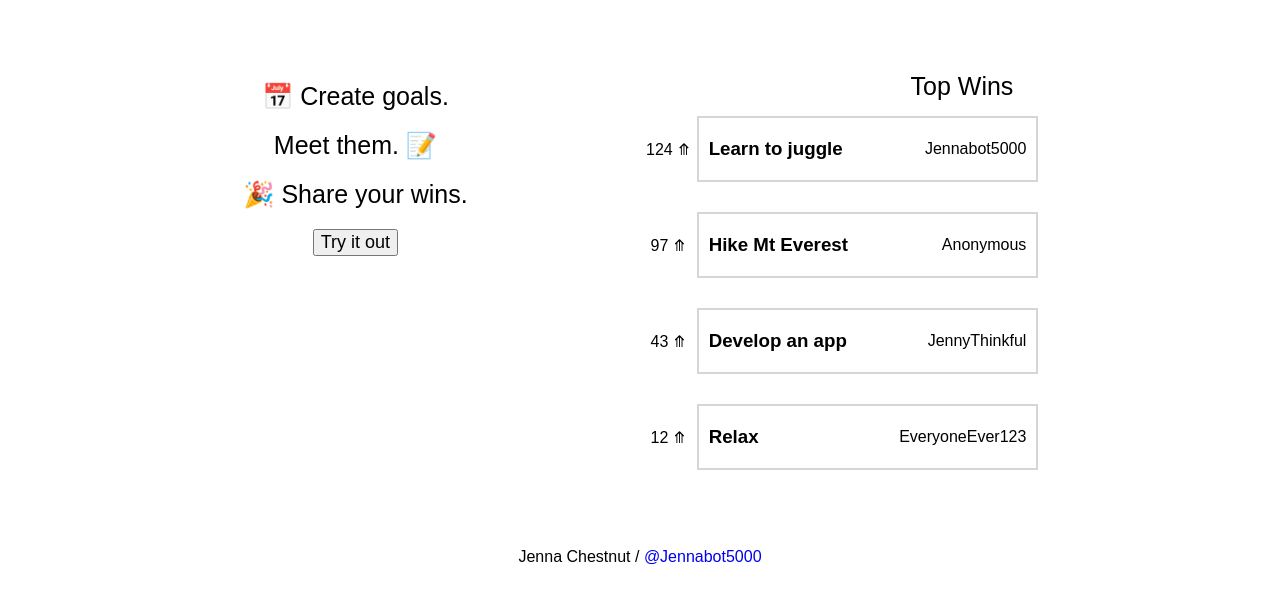
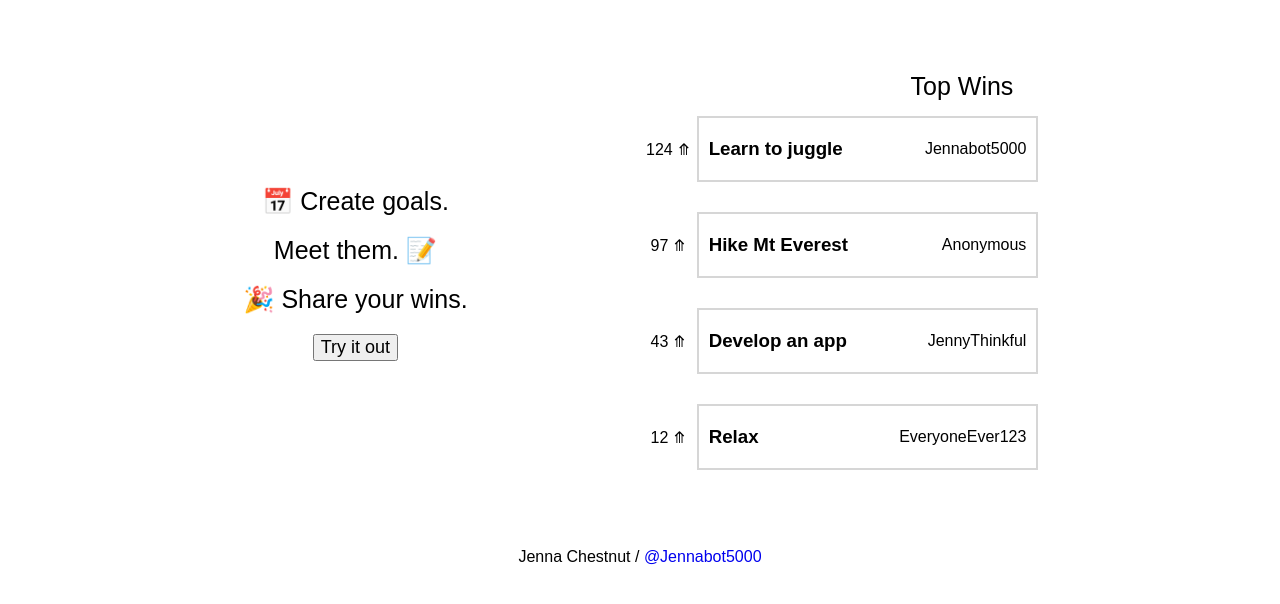
Before and after one commit to jenna-chestnut/nspired-wireframe, a plain HTML site: page index.html in a window 1280 px wide. Shown: the part 126-730 px from the top of the page. Drawn offline with Linux system fonts and the light colour scheme.

Commit message:
tweaks to margins

```diff
--- a/styles/landing-page.css
+++ b/styles/landing-page.css
@@ -77,6 +77,6 @@
         width: 70%;
     }
     .item-plus {
-        margin-bottom: auto;
+        margin-bottom: 10px;
     }
 }
```
